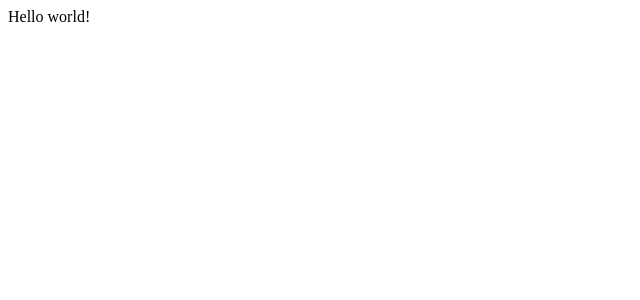
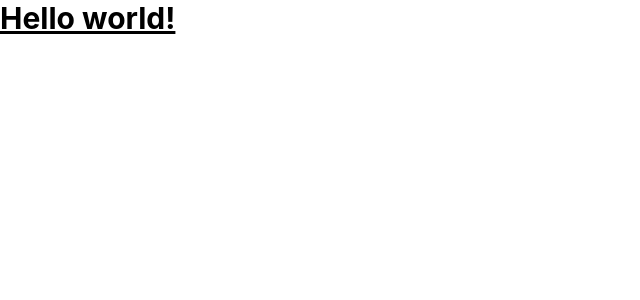
Before and after one commit to affandhia/dititipinsini, a Next.js app: page / in a window 1280 px wide. Shown: the top 300 px of the page, without its empty margins (0-640 px from the left). Built offline with nearby package versions, Linux system fonts and the light colour scheme.

Commit message:
feat: add tailwind

```diff
--- a/app/globals.css
+++ b/app/globals.css
@@ -0,0 +1 @@
+@import 'tailwindcss';
--- a/app/page.tsx
+++ b/app/page.tsx
@@ -1,7 +1,9 @@
+import React from 'react';
+
 export default function Home() {
   return (
     <main>
-      <div className="hello">{'Hello world!'}</div>
+      <h1 className="text-3xl font-bold underline">{'Hello world!'}</h1>
     </main>
   );
 }
--- a/package.json
+++ b/package.json
@@ -21,12 +21,14 @@
     "next": "15.4.7",
     "react": "19.1.1",
     "react-dom": "19.1.1",
+    "tailwindcss": "4.1.12",
     "usehooks-ts": "^3.1.1"
   },
   "devDependencies": {
     "@ducanh2912/next-pwa": "^10.2.9",
     "@eslint/eslintrc": "^3.3.0",
     "@eslint/js": "^9.33.0",
+    "@tailwindcss/postcss": "^4.1.12",
     "@types/node": "22.17.2",
     "@types/react": "19.1.10",
     "@types/react-dom": "19.1.7",
@@ -41,6 +43,7 @@
     "husky": "^9.1.7",
     "lint-staged": "^16.1.5",
     "prettier": "^3.6.2",
+    "prettier-plugin-tailwindcss": "^0.6.14",
     "typescript": "5.9.2"
   },
   "packageManager": "pnpm@8.15.2+sha1.798034f615aa211c6c2ae00010cc20be5fc102ee"
--- /dev/null
+++ b/postcss.config.mjs
@@ -0,0 +1,5 @@
+export default {
+  plugins: {
+    "@tailwindcss/postcss": {},
+  }
+}
--- a/prettier.config.js
+++ b/prettier.config.js
@@ -17,10 +17,9 @@ module.exports = {
   endOfLine: 'lf',
 
   // Plugin configuration
-  // plugins: ['prettier-plugin-tailwindcss'],
-
-  // Tailwind specific settings
-  // tailwindConfig: './tailwind.config.js',
+  plugins: ['prettier-plugin-tailwindcss'],
+  tailwindStylesheet: './app/globals.css',
+  tailwindFunctions: ['clsx'],
 
   // Overrides for specific file types
   overrides: [
```
Also changed, not shown: app/layout.tsx (+11 -9 lines), 1 other file (tests, documents, lock files or other folders).
